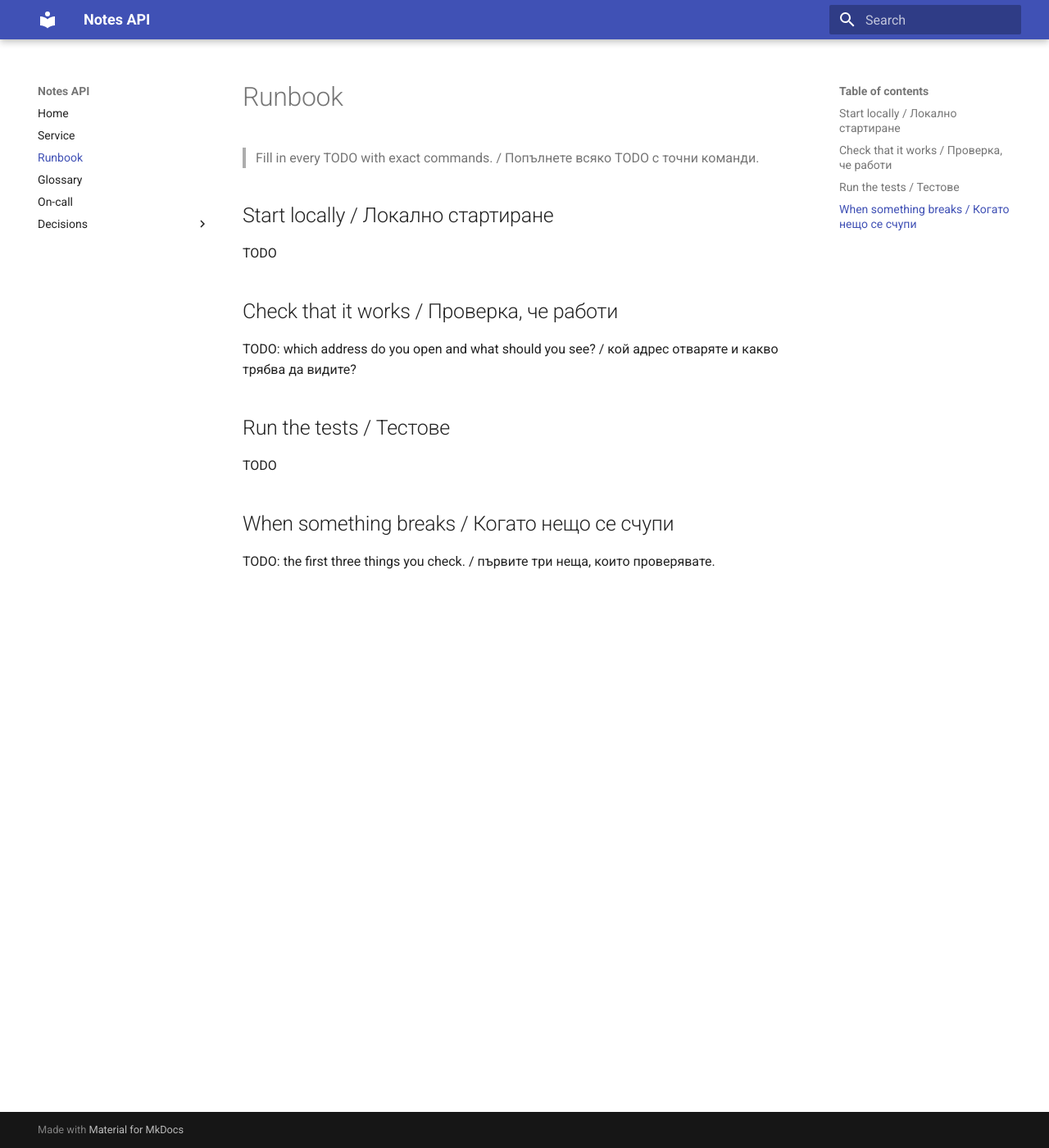
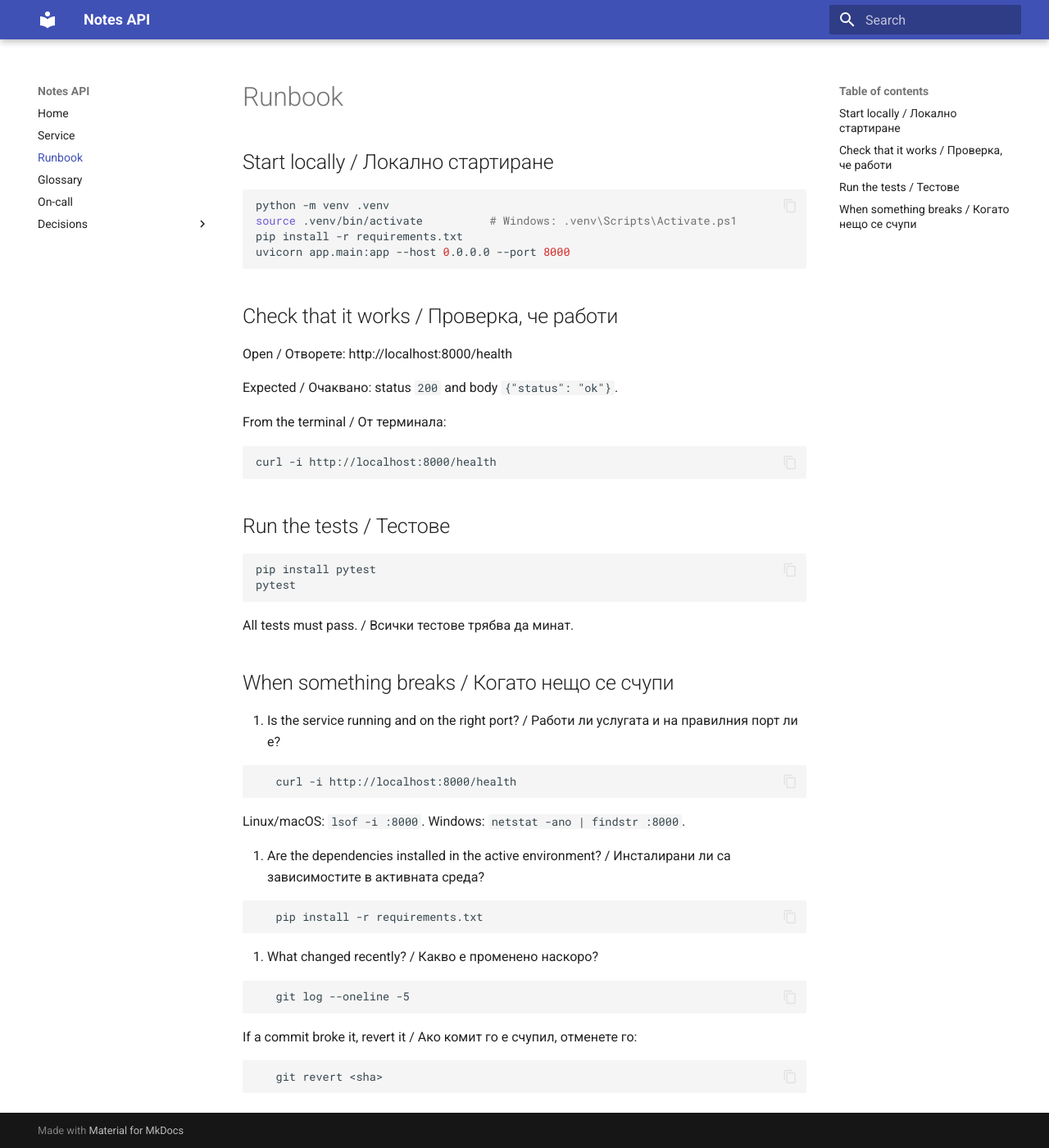
Before and after one commit to PeturKunchev/devops-labs-fn371223031, an MkDocs documentation site: the page built from docs/runbook.md, in a window 1280 px wide and 1400 px high. Shown: the whole window at 82% size. Built offline with MkDocs 1.6.1 and Material for MkDocs 9.7.7, drawn with Linux system fonts in a browser that asks for light colours.

Commit message:
docs: complete with exact commands

````diff
--- a/docs/runbook.md
+++ b/docs/runbook.md
@@ -1,19 +1,59 @@
 # Runbook
-
-> Fill in every TODO with exact commands. / Попълнете всяко TODO с точни команди.
 
 ## Start locally / Локално стартиране
 
-TODO
+```bash
+python -m venv .venv
+source .venv/bin/activate          # Windows: .venv\Scripts\Activate.ps1
+pip install -r requirements.txt
+uvicorn app.main:app --host 0.0.0.0 --port 8000
+```
 
 ## Check that it works / Проверка, че работи
 
-TODO: which address do you open and what should you see? / кой адрес отваряте и какво трябва да видите?
+Open / Отворете: http://localhost:8000/health
+
+Expected / Очаквано: status `200` and body `{"status": "ok"}`.
+
+From the terminal / От терминала:
+
+```bash
+curl -i http://localhost:8000/health
+```
 
 ## Run the tests / Тестове
 
-TODO
+```bash
+pip install pytest
+pytest
+```
+
+All tests must pass. / Всички тестове трябва да минат.
 
 ## When something breaks / Когато нещо се счупи
 
-TODO: the first three things you check. / първите три неща, които проверявате.
+1. Is the service running and on the right port? / Работи ли услугата и на правилния порт ли е?
+
+```bash
+   curl -i http://localhost:8000/health
+```
+
+   Linux/macOS: `lsof -i :8000`. Windows: `netstat -ano | findstr :8000`.
+
+2. Are the dependencies installed in the active environment? / Инсталирани ли са зависимостите в активната среда?
+
+```bash
+   pip install -r requirements.txt
+```
+
+3. What changed recently? / Какво е променено наскоро?
+
+```bash
+   git log --oneline -5
+```
+
+   If a commit broke it, revert it / Ако комит го е счупил, отменете го:
+
+```bash
+   git revert <sha>
+```
````
